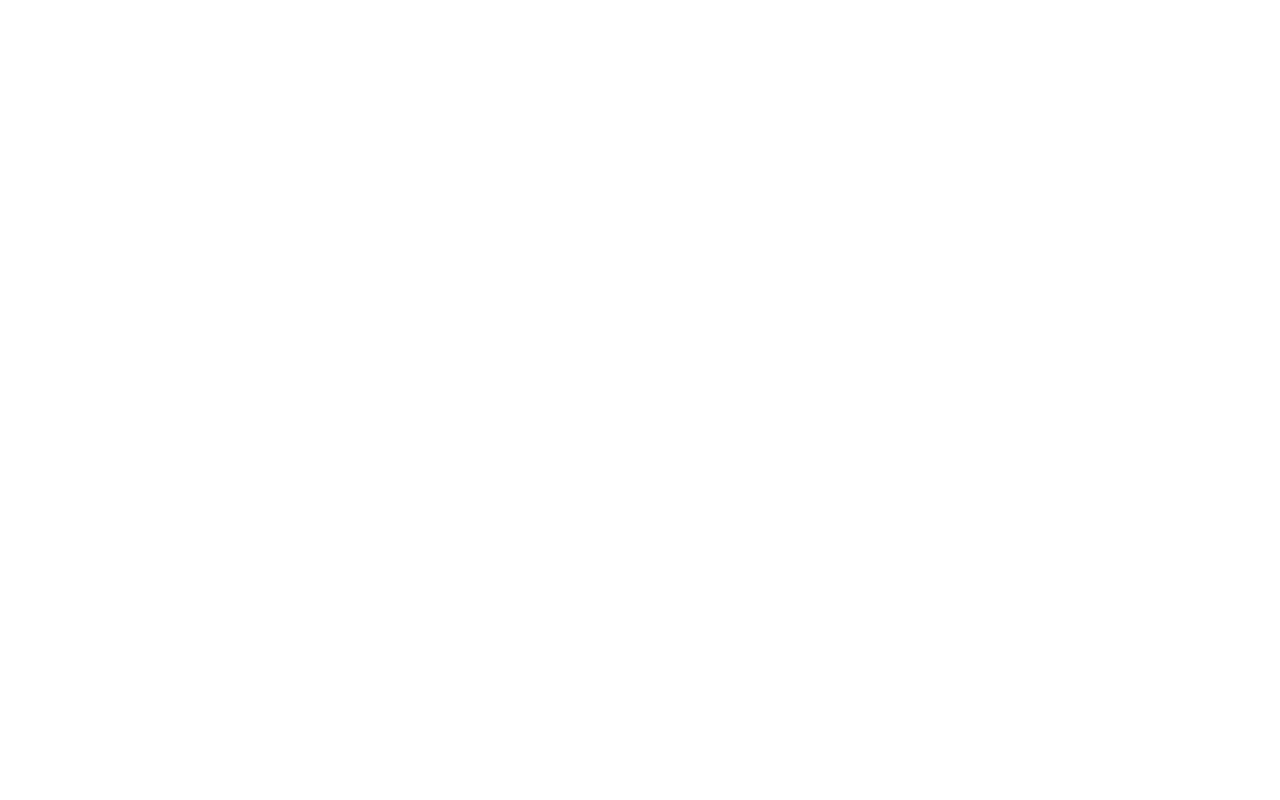
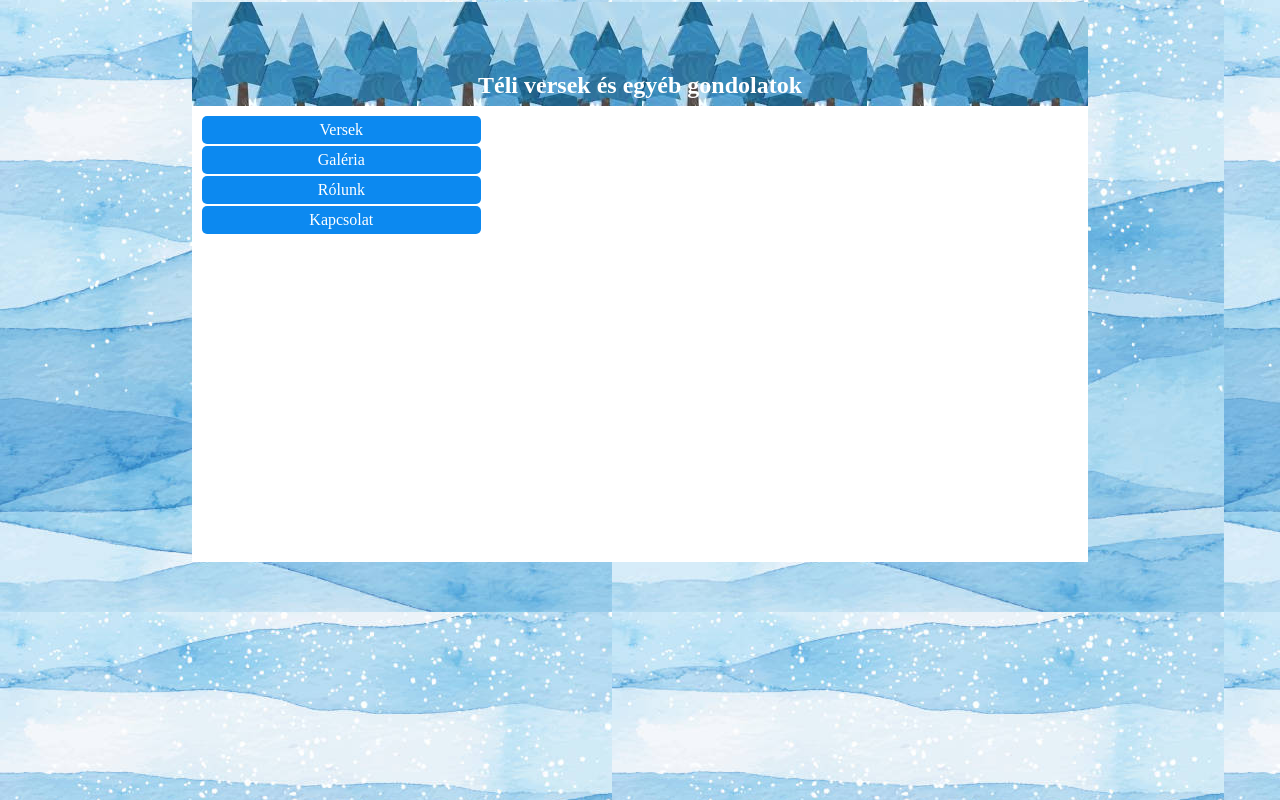
Before and after one commit to bogacsb/Teli_feladatok_BogacsB, a plain HTML site: page index.html in a window 1280 px wide. Drawn offline with Linux system fonts and the light colour scheme.

Commit message:
header and nav done

```diff
--- a/index.css
+++ b/index.css
@@ -0,0 +1,55 @@
+:root{
+    --main-blue-color: rgb(12, 137, 240);
+}
+
+*{
+    box-sizing: border-box;
+    padding: 0;
+    margin: 0;
+}
+
+body{
+    background-image: url("kepek/hatter.jpg");
+
+}
+
+.container{
+    max-width: 70vw;
+    min-height: 70vh;
+    width: 100%;
+    margin: auto;
+    background-color: white;
+    margin-top: 2px;
+}
+
+header{
+    background-image: url("kepek/fejlec.jpg");
+    text-align: center;
+    min-height: 13vh;
+    color: white;
+    padding-top: 70px;
+}
+
+
+.grid{
+    display: grid;
+    grid-template-columns: repeat(3, 1fr);
+}
+
+nav{
+    padding-top: 10px;
+    display: grid;
+    gap: 2px;
+
+}
+
+nav a{
+    text-decoration: none;
+    color: white;
+    background-color: var(--main-blue-color);
+    border-radius: 5px;
+    margin-left: 10px;
+    margin-right: 10px;
+    text-align: center;
+    padding: 5px 0 5px 0;
+}
--- a/index.html
+++ b/index.html
@@ -3,9 +3,45 @@
 <head>
     <meta charset="UTF-8">
     <meta name="viewport" content="width=device-width, initial-scale=1.0">
+    <link rel="stylesheet" href="index.css">
     <title>Téli versek</title>
 </head>
 <body>
+<div class="container">
+
+    <header><h2>Téli versek és egyéb gondolatok</h2></header>
+
+<div class="grid">
+    <nav>
+        <a href="#">Versek</a>
+        <a href="index.html">Galéria</a>
+        <a href="#">Rólunk</a>
+        <a href="#">Kapcsolat</a>
+    </nav>
+
+    <section>
+
+    </section>
+
+
+    <aside>
+
+    </aside>
+</div>
+<footer>
+
+</footer>
+
+
+
+
+
+
+
+</div>
+
+
+
 
 </body>
 </html>
```
